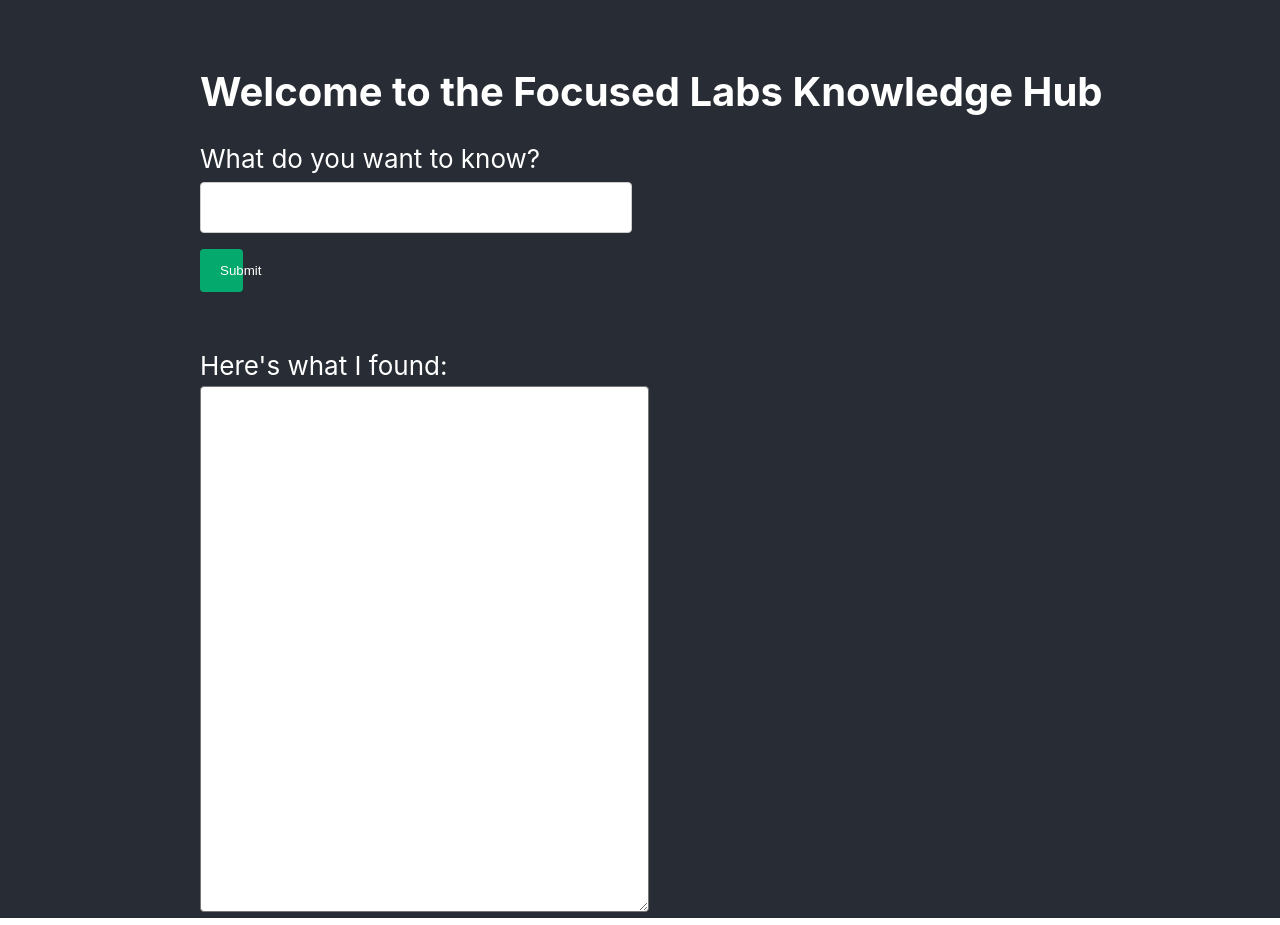
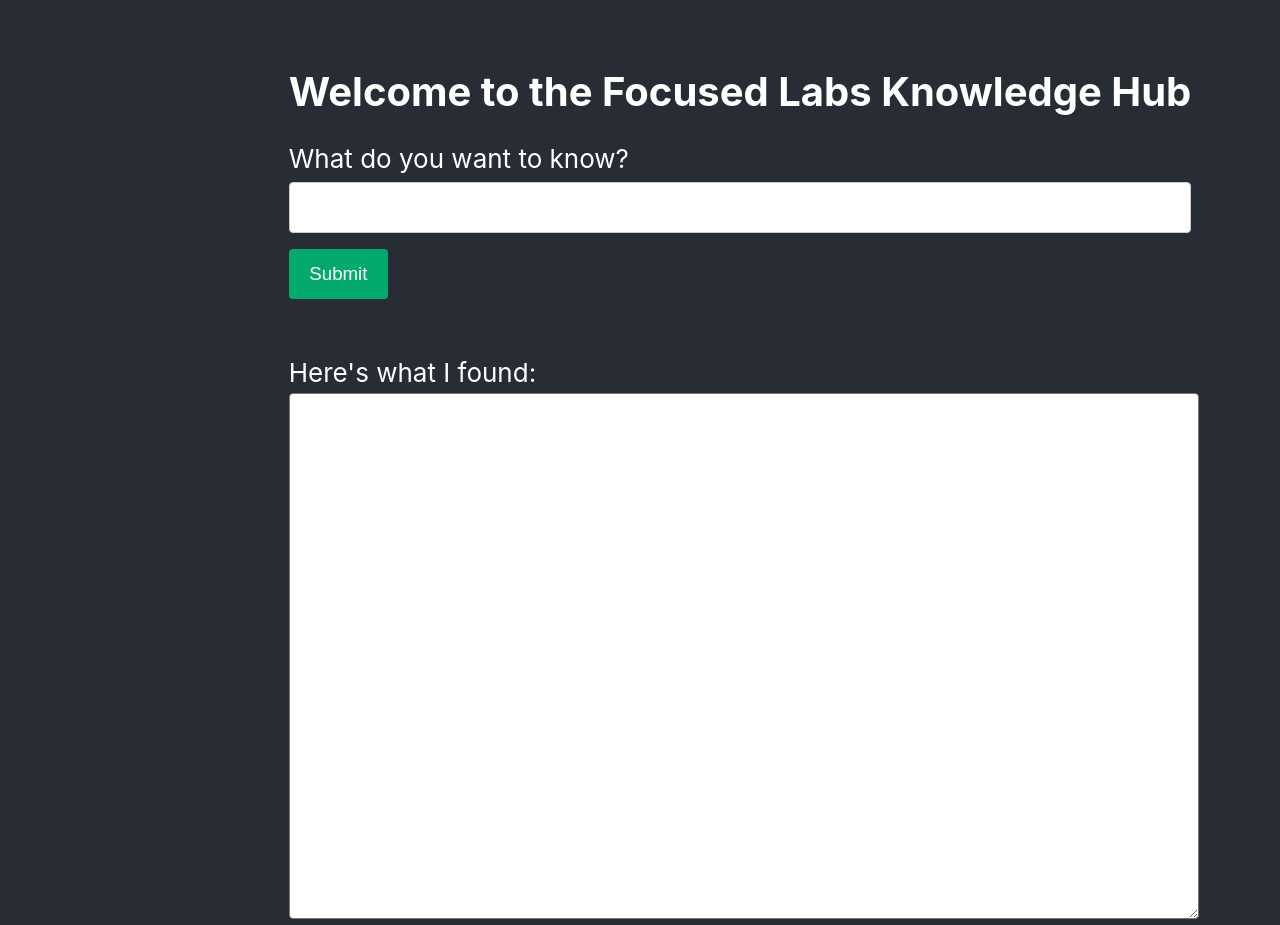
Before and after one commit to focused-labs/ai-knowledge-base-demo-ui, a React (Create React App) app: page / in a window 1280 px wide. Built offline with nearby package versions, Linux system fonts and the light colour scheme.

Commit message:
Centers the query form.

```diff
--- a/src/App.css
+++ b/src/App.css
@@ -2,12 +2,18 @@
   background-color: #282c34;
   min-height: 100vh;
   display: flex;
-  flex-direction: column;
-  justify-content: flex-start;
+  flex-direction: row;
+  justify-content: space-around;
   font-size: calc(10px + 2vmin);
   color: white;
   padding-top: 40px;
   padding-left: 200px;
+}
+
+.Welcome {
+  display: flex;
+  flex-direction: column;
+  justify-content: flex-start;
 }
 
 h1 {
@@ -15,8 +21,7 @@
 }
 
 .QueryForm {
-  justify-content: flex-start;
-  width: 40%;
+  width: 100%;
 }
 
 .QueryInput {
@@ -35,10 +40,11 @@
 }
 
 .vertical-form-button {
-  width: 10%;
+  width: 11%;
   background-color: #04AA6D;
   color: white;
-  padding: 14px 20px;
+  padding: 14px 18px;
+  font-size: 14pt;
   margin: 8px 0;
   border: none;
   border-radius: 4px;
--- a/src/App.tsx
+++ b/src/App.tsx
@@ -5,10 +5,12 @@
 function App() {
   return (
     <div className="App">
+        <div className="Welcome">
         <h1>
           Welcome to the Focused Labs Knowledge Hub
         </h1>
         <QueryForm />
+        </div>
     </div>
   );
 }
```
Also changed, not shown: 1 other file (tests, documents, lock files or other folders).
